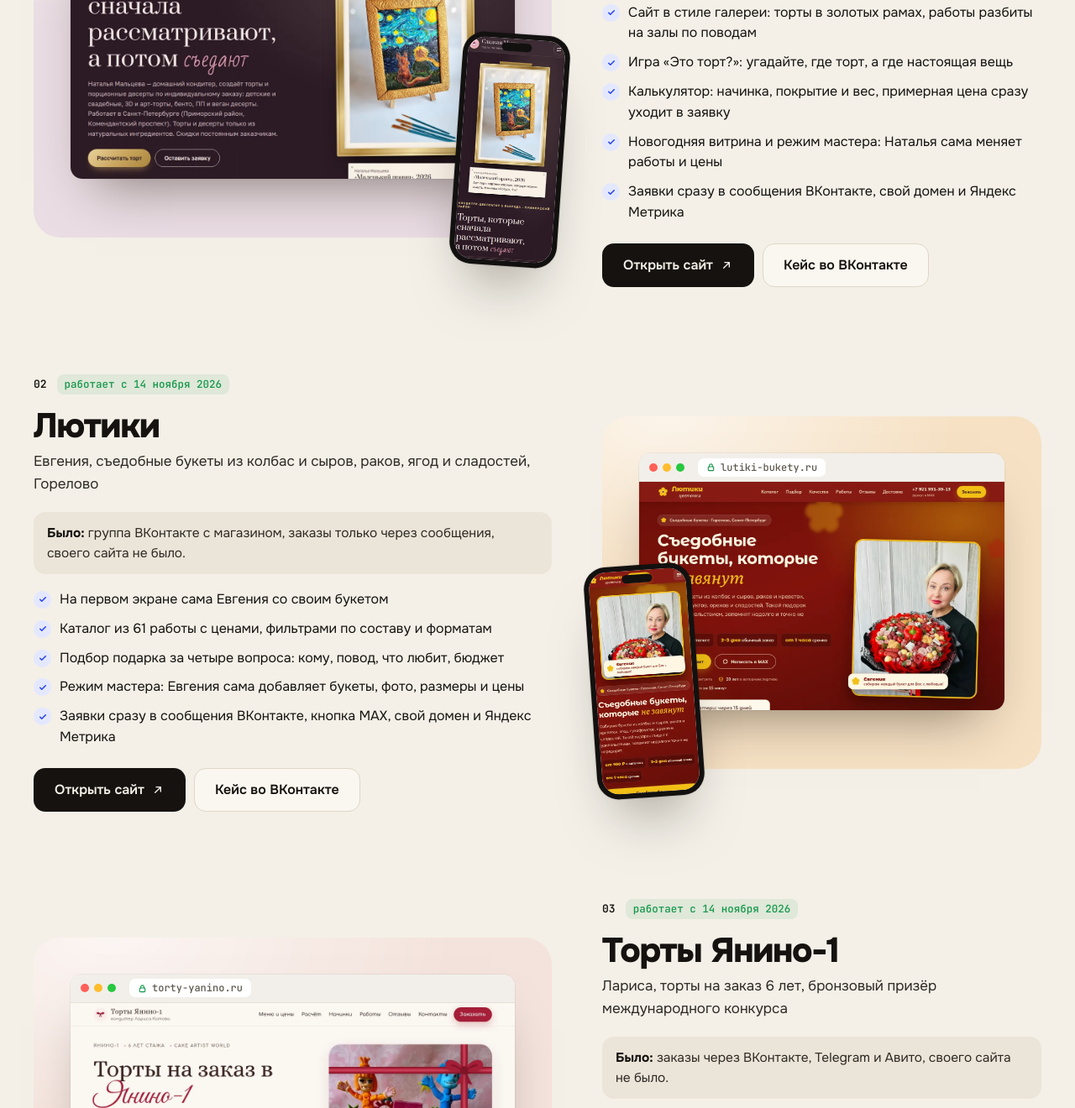
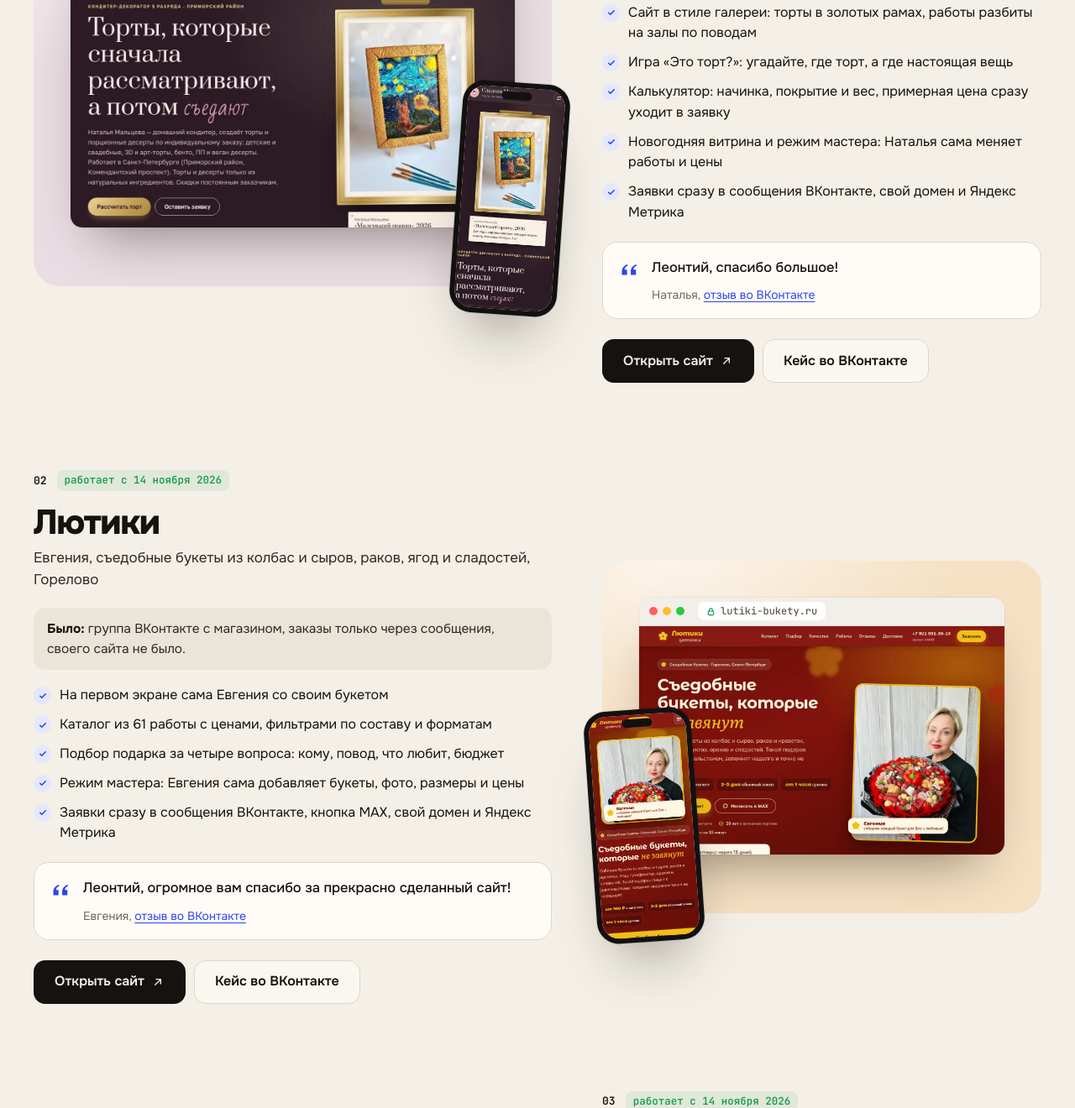
Before and after one commit to leonti123/leontiweb, a plain HTML site: page index.html in a window 1280 px wide. Shown: the part 2388-3708 px from the top of the page at 84% size. Drawn offline with Linux system fonts and the light colour scheme.

Commit message:
portfolio: reviews from Наталья (_24) and Евгения (_23)
Co-Authored-By: Claude Opus 5.5 <noreply@anthropic.com>

```diff
--- a/index.html
+++ b/index.html
@@ -449,6 +449,7 @@
             <li>Новогодняя витрина и режим мастера: Наталья сама меняет работы и цены</li>
             <li>Заявки сразу в сообщения ВКонтакте, свой домен и Яндекс Метрика</li>
           </ul>
+          <blockquote class="rev"><svg><use href="#i-quote"/></svg><p>Леонтий, спасибо большое!</p><footer>Наталья, <a href="https://vk.ru/wall-242798044_24?reply=25" target="_blank" rel="noopener">отзыв во ВКонтакте</a></footer></blockquote>
           <div class="case-acts"><a class="btn btn-ink" href="https://sladkaya-mechta-spb.ru/" target="_blank" rel="noopener">Открыть сайт<svg class="ic"><use href="#i-out"/></svg></a><a class="btn btn-ghost" href="https://vk.ru/wall-242798044_24" target="_blank" rel="noopener">Кейс во ВКонтакте</a></div>
         </div>
       </article>
@@ -470,6 +471,7 @@
             <li>Режим мастера: Евгения сама добавляет букеты, фото, размеры и цены</li>
             <li>Заявки сразу в сообщения ВКонтакте, кнопка MAX, свой домен и Яндекс Метрика</li>
           </ul>
+          <blockquote class="rev"><svg><use href="#i-quote"/></svg><p>Леонтий, огромное вам спасибо за прекрасно сделанный сайт!</p><footer>Евгения, <a href="https://vk.ru/wall-242798044_23?reply=28" target="_blank" rel="noopener">отзыв во ВКонтакте</a></footer></blockquote>
           <div class="case-acts"><a class="btn btn-ink" href="https://lutiki-bukety.ru/" target="_blank" rel="noopener">Открыть сайт<svg class="ic"><use href="#i-out"/></svg></a><a class="btn btn-ghost" href="https://vk.ru/wall-242798044_23" target="_blank" rel="noopener">Кейс во ВКонтакте</a></div>
         </div>
       </article>
```
